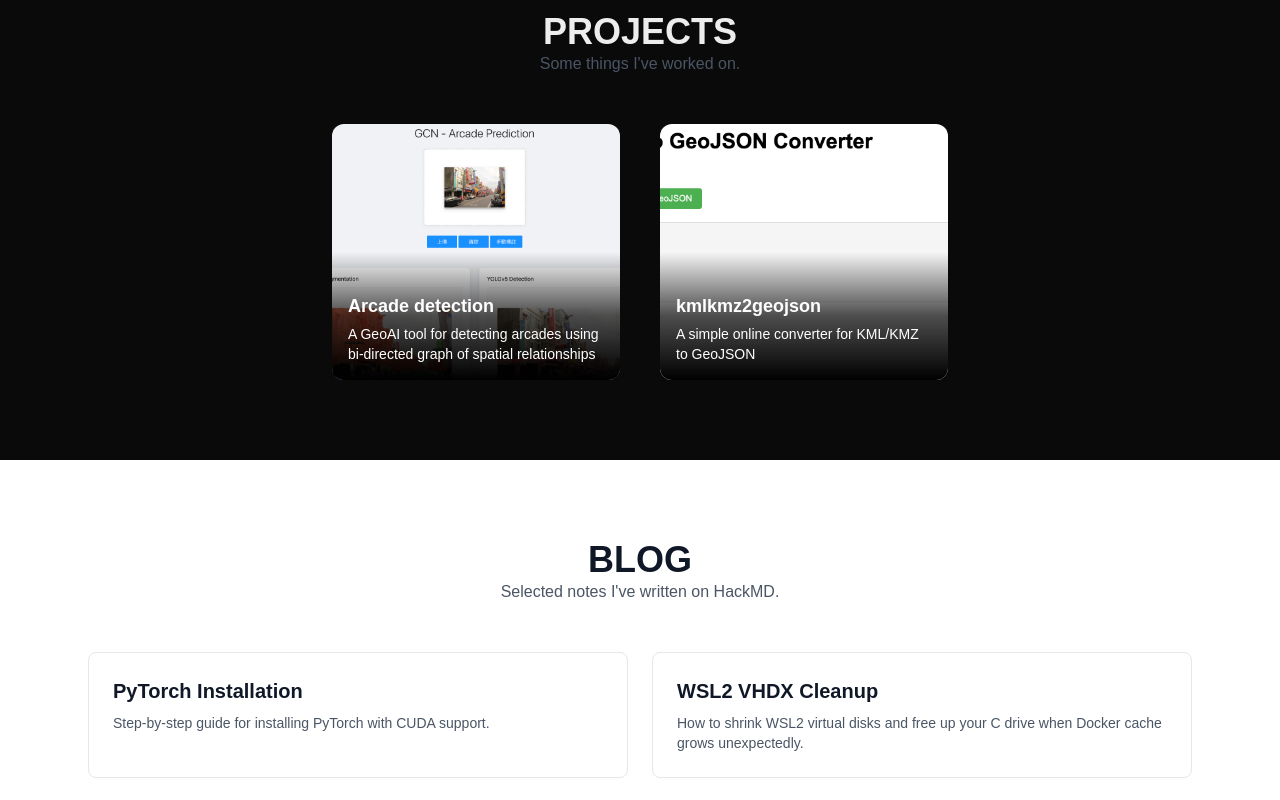
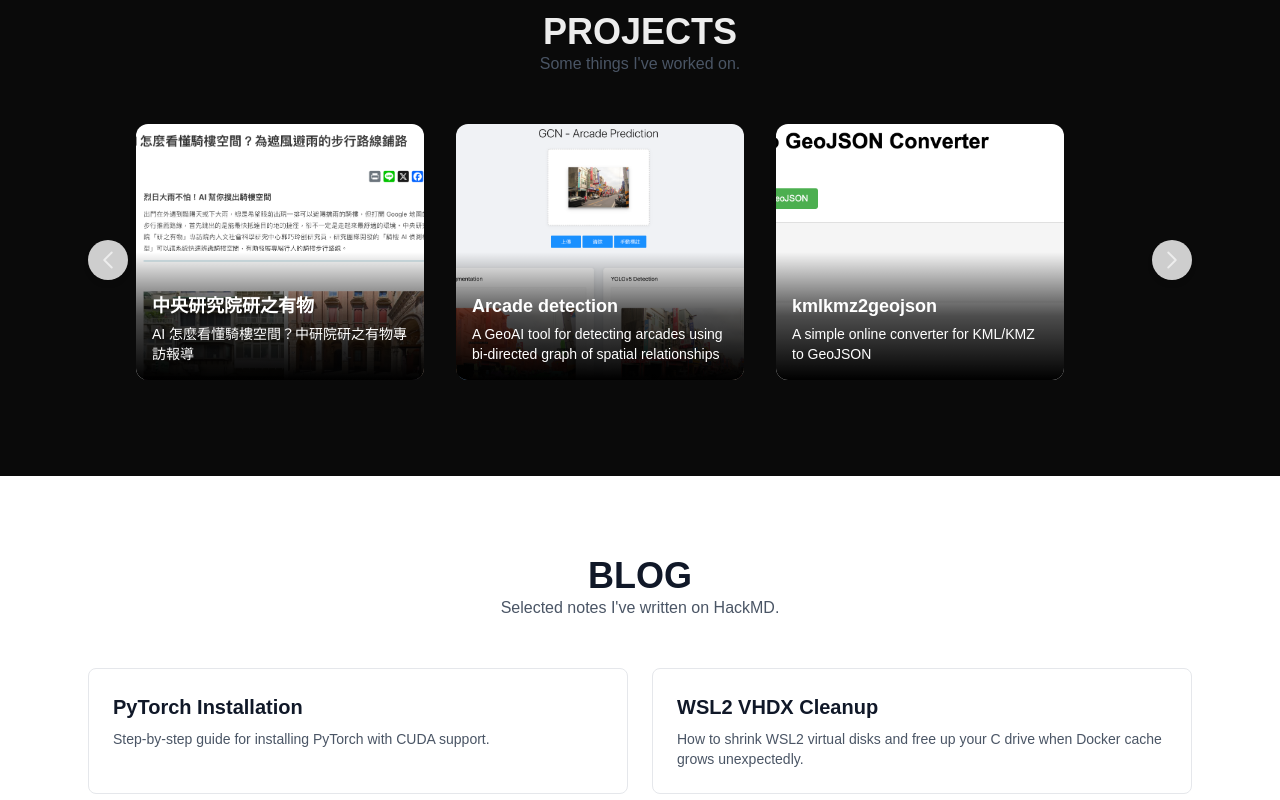
Before and after one commit to yiwenmo/yiwenmo.github.io, a Next.js app in the folder personal-website/: page / in a window 1280 px wide. Shown: the part 1440-2240 px from the top of the page. Built offline with nearby package versions, Linux system fonts and the light colour scheme.

Commit message:
add project

```diff
--- /dev/null
+++ b/personal-website/src/components/Portfolio copy.tsx
@@ -0,0 +1,28 @@
+import ProjectCard from "@/components/ProjectCard";
+
+export default function Portfolio() {
+  return (
+    <section id="projects" className="py-20 bg-gray-0">
+      <div className="max-w-6xl mx-auto px-6">
+        <div className="text-center mb-12">
+          <h2 className="text-4xl font-bold uppercase">Projects</h2>
+          <p className="text-gray-600">Some things I&apos;ve worked on.</p>
+        </div>
+        <div className="flex flex-wrap justify-center gap-10">
+          <ProjectCard
+            title="Arcade detection"
+            image="Arcade_api.png"
+            link="https://gcn.sgis.tw/"
+            description="A GeoAI tool for detecting arcades using bi-directed graph of spatial relationships"
+          />
+          <ProjectCard
+            title="kmlkmz2geojson"
+            image="kmlkmz2geojson.png"
+            link="https://kmlkmz2geojson.sgis.tw/"
+            description="A simple online converter for KML/KMZ to GeoJSON"
+          />
+        </div>
+      </div>
+    </section>
+  );
+}
--- a/personal-website/src/components/Portfolio.tsx
+++ b/personal-website/src/components/Portfolio.tsx
@@ -1,6 +1,20 @@
+"use client";
+import { useRef } from "react";
 import ProjectCard from "@/components/ProjectCard";
 
 export default function Portfolio() {
+  const scrollRef = useRef<HTMLDivElement>(null);
+
+  const scroll = (direction: "left" | "right") => {
+    if (scrollRef.current) {
+      const amount = 320; // 卡片寬度 + gap
+      scrollRef.current.scrollBy({
+        left: direction === "left" ? -amount : amount,
+        behavior: "smooth",
+      });
+    }
+  };
+
   return (
     <section id="projects" className="py-20 bg-gray-0">
       <div className="max-w-6xl mx-auto px-6">
@@ -8,7 +22,31 @@ export default function Portfolio() {
           <h2 className="text-4xl font-bold uppercase">Projects</h2>
           <p className="text-gray-600">Some things I&apos;ve worked on.</p>
         </div>
-        <div className="flex flex-wrap justify-center gap-10">
+
+        <div className="relative">
+          {/* left */}
+          <button
+            onClick={() => scroll("left")}
+            className="absolute left-0 top-1/2 -translate-y-1/2 z-10 bg-white/80 hover:bg-white rounded-full p-2 shadow-md transition-colors"
+            aria-label="Scroll left"
+          >
+            <svg xmlns="http://www.w3.org/2000/svg" fill="none" viewBox="0 0 24 24" strokeWidth={2} stroke="currentColor" className="w-6 h-6">
+              <path strokeLinecap="round" strokeLinejoin="round" d="M15.75 19.5L8.25 12l7.5-7.5" />
+            </svg>
+          </button>
+
+          {/* projects */}
+          <div
+            ref={scrollRef}
+            className="flex overflow-x-auto gap-8 px-12 pb-4 snap-x snap-mandatory scrollbar-hide"
+            style={{ scrollbarWidth: "none", msOverflowStyle: "none" }}
+          >
+            <ProjectCard
+              title="中央研究院研之有物"
+              image="arcade_interview.png"
+              link="https://research.sinica.edu.tw/arcade_ai/"
+              description="AI 怎麼看懂騎樓空間？中研院研之有物專訪報導"
+            />
             <ProjectCard
               title="Arcade detection"
               image="Arcade_api.png"
@@ -22,6 +60,18 @@ export default function Portfolio() {
               description="A simple online converter for KML/KMZ to GeoJSON"
             />
           </div>
+
+          {/* right */}
+          <button
+            onClick={() => scroll("right")}
+            className="absolute right-0 top-1/2 -translate-y-1/2 z-10 bg-white/80 hover:bg-white rounded-full p-2 shadow-md transition-colors"
+            aria-label="Scroll right"
+          >
+            <svg xmlns="http://www.w3.org/2000/svg" fill="none" viewBox="0 0 24 24" strokeWidth={2} stroke="currentColor" className="w-6 h-6">
+              <path strokeLinecap="round" strokeLinejoin="round" d="M8.25 4.5l7.5 7.5-7.5 7.5" />
+            </svg>
+          </button>
+        </div>
       </div>
     </section>
   );
```
Also changed, not shown: personal-website/public/arcade_interview.png (added). Lines whose indentation alone changed are shown as unchanged.
